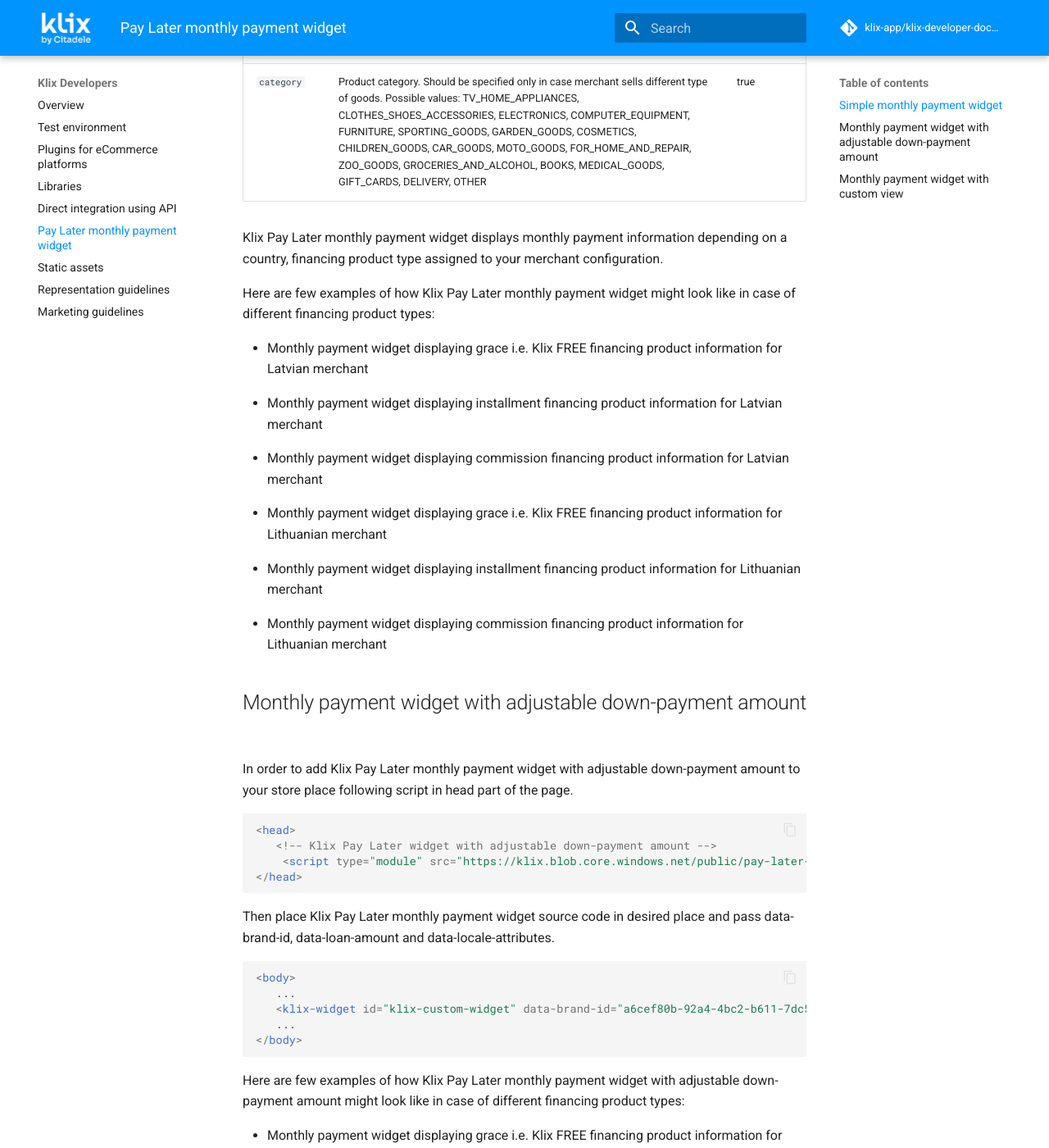
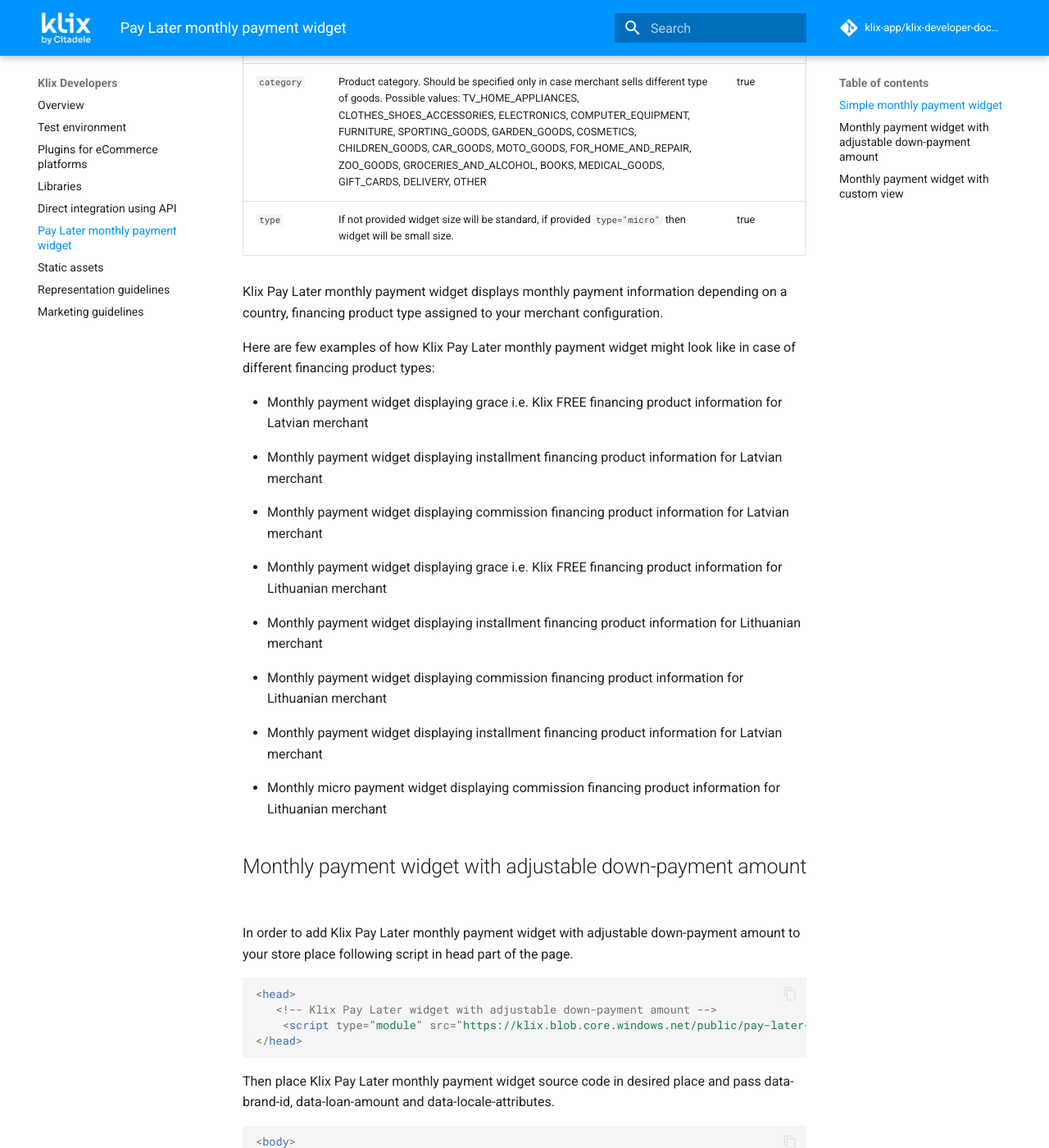
Before and after one commit to klix-app/klix-developer-documentation-website, an MkDocs documentation site: the page built from docs/pay-later-widget.md, in a window 1280 px wide and 1400 px high, scrolled down 1646 px. Shown: the whole window at 82% size. Built offline with MkDocs 1.6.1 and Material for MkDocs 9.7.7, drawn with Linux system fonts in a browser that asks for light colours; a script that is not in the unit is left out; comment, search, counter and statistics services are not loaded.

Commit message:
micro widget description added

```diff
--- a/docs/pay-later-widget.md
+++ b/docs/pay-later-widget.md
@@ -50,6 +50,7 @@
 | `theme`        | Currenly only "light" theme is supported                                                                                                | true     |
 | `view`         | Widget placement in site. Following placements are supported: "product", "cart", "checkout".                                            | true     |
 | `category`     | Product category. Should be specified only in case merchant sells different type of goods. Possible values: TV_HOME_APPLIANCES, CLOTHES_SHOES_ACCESSORIES, ELECTRONICS, COMPUTER_EQUIPMENT, FURNITURE, SPORTING_GOODS, GARDEN_GOODS, COSMETICS, CHILDREN_GOODS, CAR_GOODS, MOTO_GOODS, FOR_HOME_AND_REPAIR, ZOO_GOODS, GROCERIES_AND_ALCOHOL, BOOKS, MEDICAL_GOODS, GIFT_CARDS, DELIVERY, OTHER                                                                                                                       | true     |
+| `type` | If not provided widget size will be standard, if provided `type="micro"` then widget will be small size. | true|
 
 Klix Pay Later monthly payment widget displays monthly payment information depending on a country, financing product type assigned to your merchant configuration.
 
@@ -102,6 +103,23 @@
 </klix-pay-later>
 </div>
 <!-- markdownlint-disable MD033 -->
+
+* Monthly payment widget displaying installment financing product information for Latvian merchant
+<!-- markdownlint-disable MD033 -->
+<div style="margin: auto; width: 70%">
+<klix-pay-later amount="90000" brand_id="a6cef80b-92a4-4bc2-b611-7dc597f9a000" language="en" theme="light" view="product" category="SPORTS_GOODS" type="micro" class="hydrated">
+</klix-pay-later>
+</div>
+<!-- markdownlint-disable MD033 -->
+
+* Monthly micro payment widget displaying commission financing product information for Lithuanian merchant
+<!-- markdownlint-disable MD033 -->
+<div style="margin: auto; width: 70%">
+<klix-pay-later amount="50000" brand_id="a6cef80b-92a4-4bc2-b611-7dc597f9a001" language="lt" theme="light" view="product" type="micro" category="SPORTS_GOODS" class="hydrated">
+</klix-pay-later>
+</div>
+<!-- markdownlint-disable MD033 -->
+
 
 ## Monthly payment widget with adjustable down-payment amount
 
```
